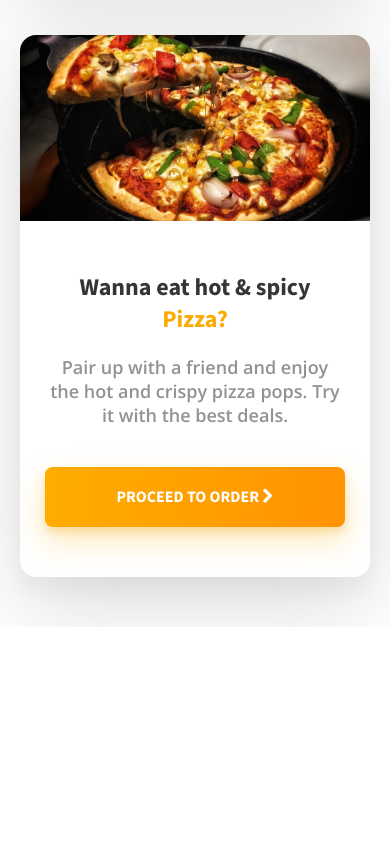
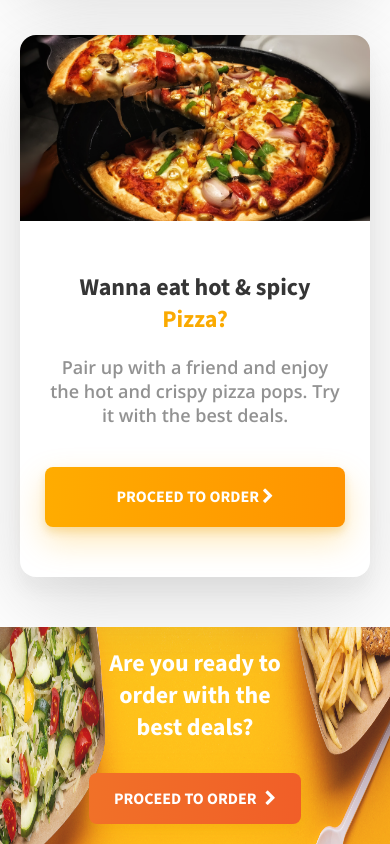
Before and after one commit to andalib-brillmark/Food-Delivery-Landing-Page-Template, a plain HTML site: page index.html in a window 390 px wide. Shown: the part 6165-7009 px from the top of the page. Before the commit the page ends 6792 px from the top, so only its background shows below. Drawn offline with nearby package versions, Linux system fonts and the light colour scheme.

Commit message:
CTA section

```diff
--- a/index.html
+++ b/index.html
@@ -328,7 +328,11 @@
             </div>
         </section>
 
-        <section class="call-to-action"></section>
+        <section class="call-to-action">
+            <h2 class="call-to-action__heading">Are you ready to order with<br> the best deals?</h2>
+
+            <button class="call-to-action__button">PROCEED TO ORDER <em class="fa fa-chevron-right"></em></button>
+        </section>
     </main>
 
     <footer>
--- a/style.css
+++ b/style.css
@@ -1242,3 +1242,93 @@
         display: none;
     }
 }
+
+/********** Call to action ***********/
+
+.call-to-action
+{
+    padding: 40px 0;
+    display: flex;
+    flex-direction: column;
+    justify-content: center;
+    align-items: center;
+    background-image: url('images/call_to_action.png');
+    background-size: 100% 100%;
+    background-repeat: no-repeat;
+    width: 100%;
+}
+
+.call-to-action__heading
+{
+    font-family: var(--source-sans-pro);
+    font-size: 42px;
+    font-weight: 900;
+    text-align: center;
+    color: rgba(255, 255, 255, 1);
+    margin: 0 0 30px 0;
+    width: 50%;
+}
+
+.call-to-action__button
+{
+    font-family: var(--source-sans-pro);
+    font-size: 18px;
+    font-weight: 900;
+    text-align: center;
+    color: rgba(255, 255, 255, 1);
+    background-image: linear-gradient(93.41deg, #F17228 -5.63%, #F15E28 100.8%);
+    box-shadow: 0px 14px 32px 0px rgba(255, 178, 14, 0.29), 0px 5px 8px 0px rgba(222, 151, 0, 0.24);
+    border: none;
+    border-radius: 8px;
+    padding: 21px 48px;
+    cursor: pointer;
+}
+
+.call-to-action__button em
+{
+    padding: 0 0 0 5px;
+}
+
+@media screen and (max-width: 1090px)
+{
+    .call-to-action
+    {
+        padding: 20px var(--side-small-padding);
+    }
+
+    .call-to-action__heading
+    {
+        font-size: 32px;
+    }
+
+    .call-to-action__button
+    {
+        padding: 20px 30px;
+    }
+}
+
+@media screen and (max-width: 800px)
+{
+    .call-to-action
+    {
+        padding: 20px var(--side-sub-padding);
+    }
+
+    .call-to-action__heading
+    {
+        font-size: 24px;
+    }
+
+    .call-to-action__heading br
+    {
+        display: none;
+    }
+
+    .call-to-action__button
+    {
+        font-size: 16px;
+        padding: 15px 25px;
+    }
+}
+
+/********** Footer ***********/
```
Also changed, not shown: images/call_to_action.png (added).
